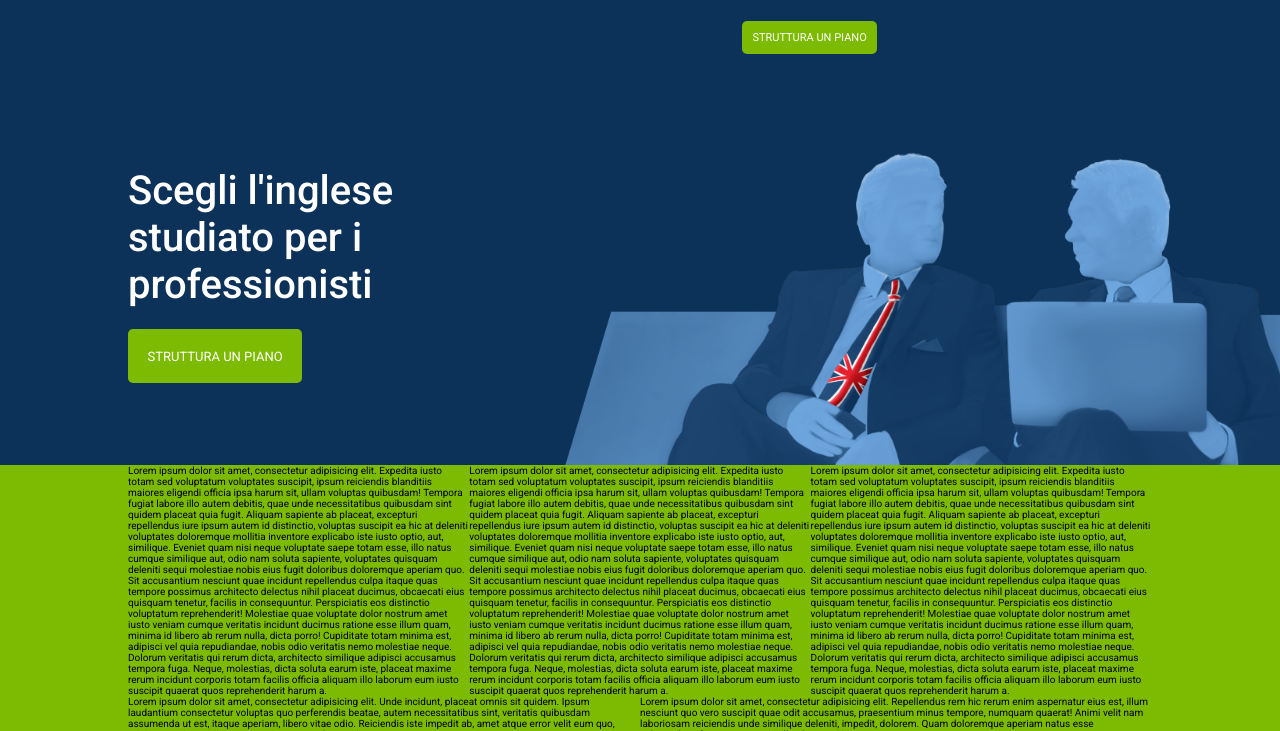
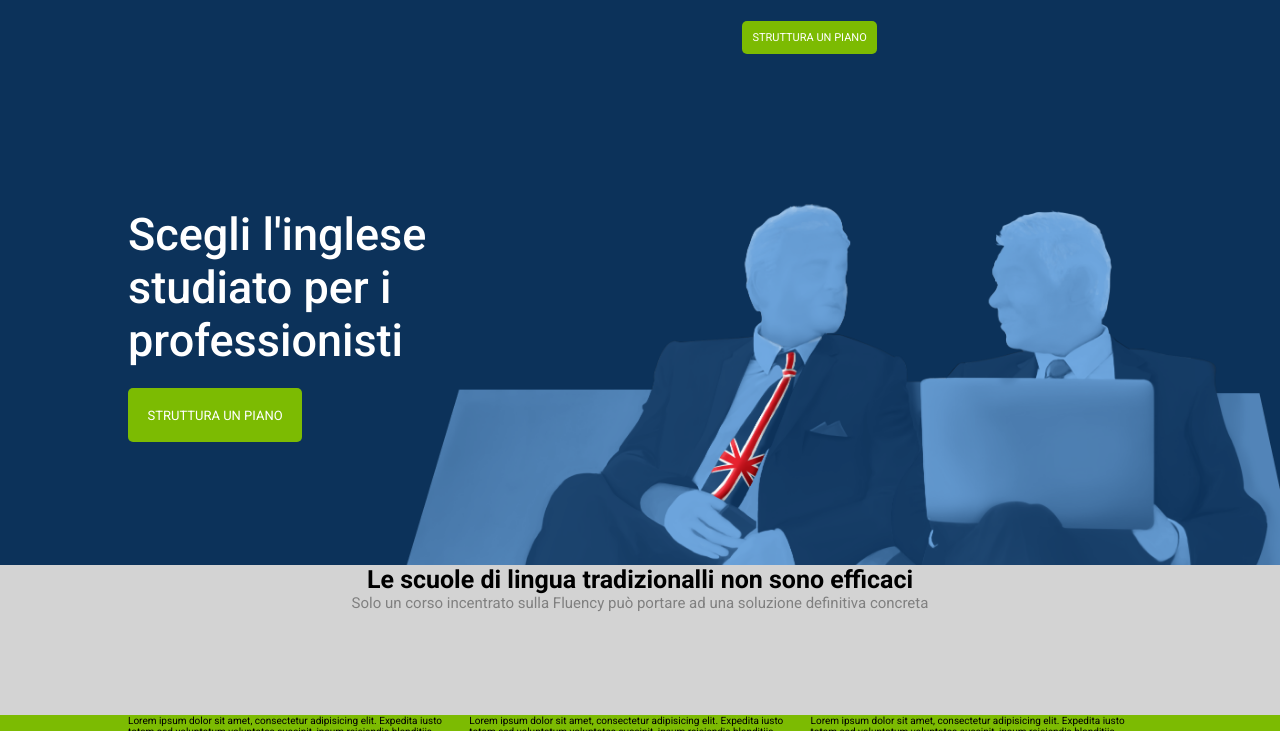
Before and after one commit to andreamazza84/htmlcss-fluentify, a plain HTML site: page index.html in a window 1280 px wide. Shown: the part 69-800 px from the top of the page. Drawn offline with Linux system fonts and the light colour scheme.

Commit message:
Alcuni fix sull'header

```diff
--- a/assets/css/style.css
+++ b/assets/css/style.css
@@ -37,9 +37,6 @@ body{
   margin:auto;
 }
 
-p{
-  color: #d3d3d3;
-}
 
 a{
   text-decoration: none;
@@ -57,15 +54,15 @@ a{
 /* /utility */
 
 
-#site-header{
+header#site-header{
   min-height: 500px;
 }
 
-#site-content{
+main#site-content{
   min-height: 1000px;
 }
 
-#site-footer{
+footer#site-footer{
   min-height: 150px;
 }
 
@@ -129,18 +126,18 @@ a{
 
 .hero-container{
   background-image: url(../img/banner_header.png);
-  background-size: 60%;
+  background-size: 70%;
   background-repeat: no-repeat;
-  background-position: 110% 110%;
+  background-position: 105% 110%;
 }
 
 .hero-banner{
-  height: 400px;
+  height: 500px;
   position: relative;
 }
 
 .hero-text{
-  width: 40%;
+  width: 45%;
   position: absolute;
   top: 50%;
   transform: translate(0, -50%);
@@ -152,7 +149,7 @@ a{
 
 .hero-text h1{
   margin-bottom: 40px;
-  font-size: 4em;
+  font-size: 4.5em;
   font-weight: 500;
 }
 
@@ -176,6 +173,21 @@ a{
   padding: 10px 30px !important;
 }
 
+.header-bottom-note{
+  height: 150px;
+}
+
+.header-bottom-note h3{
+  font-size: 2.5em;
+  text-align: center;
+}
+
+.header-bottom-note p{
+  font-size: 1.5em;
+  color: #808080;
+  text-align: center;
+}
+
 .row:after{
   content: "";
   display: table;
--- a/index.html
+++ b/index.html
@@ -36,11 +36,14 @@
             <a href="#" class="btn bg_green">Struttura un piano</a>
           </div>
       </div>
-
         <!-- /.hero-banner -->
 
-
     </header>
+    <div class="header-bottom-note bg_grey">
+      <h3>Le scuole di lingua tradizionalli non sono efficaci</h3>
+      <p>Solo un corso incentrato sulla Fluency può portare ad una soluzione definitiva concreta</p>
+    </div>
+    <!-- /.header-bottom-note -->
     <!-- /.main-content -->
 
     <main id="site-content" class="bg_green">
```
